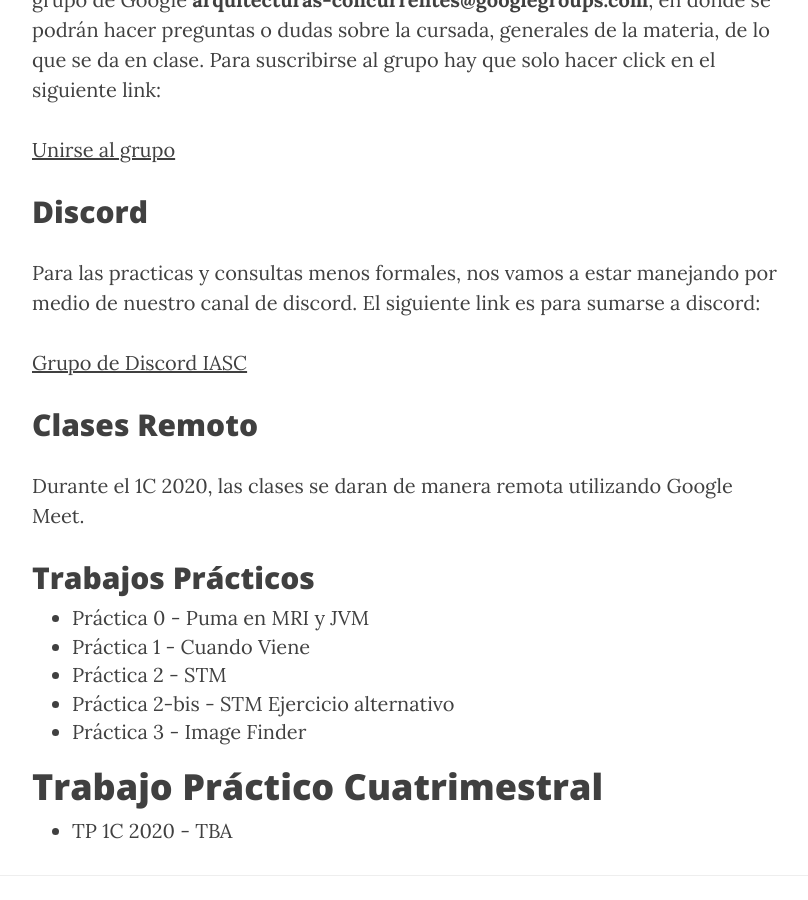
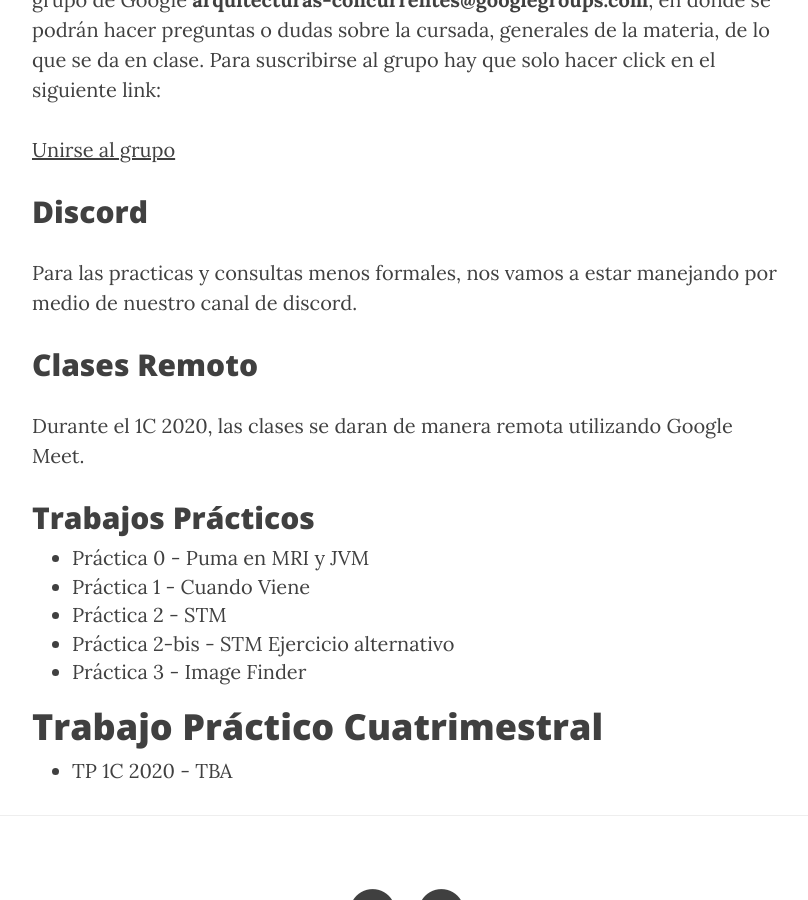
Before and after one commit to arquitecturas-concurrentes/arquitecturas-concurrentes.github.io, a Jekyll site: the page built from cursada.md, in a window 1280 px wide and 900 px high, scrolled down 2171 px. Shown: the whole window, without its empty margins (233-1041 px from the left). Built offline with Jekyll 4.4.1, drawn with Linux system fonts in a browser that asks for light colours; nearby versions of some CDN libraries.

Commit message:
Update cursada.md

```diff
--- a/cursada.md
+++ b/cursada.md
@@ -26,10 +26,7 @@ hacer preguntas o dudas sobre la cursada, generales de la materia, de lo que se
 
 ## Discord
 
-Para las practicas y consultas menos formales, nos vamos a estar manejando por medio de nuestro canal de discord. El siguiente link es para sumarse a discord:
-
-<a href="https://discordapp.gg/Hwn4jtx">Grupo de Discord IASC</a>
-
+Para las practicas y consultas menos formales, nos vamos a estar manejando por medio de nuestro canal de discord.
 
 ## Clases Remoto
 
```
